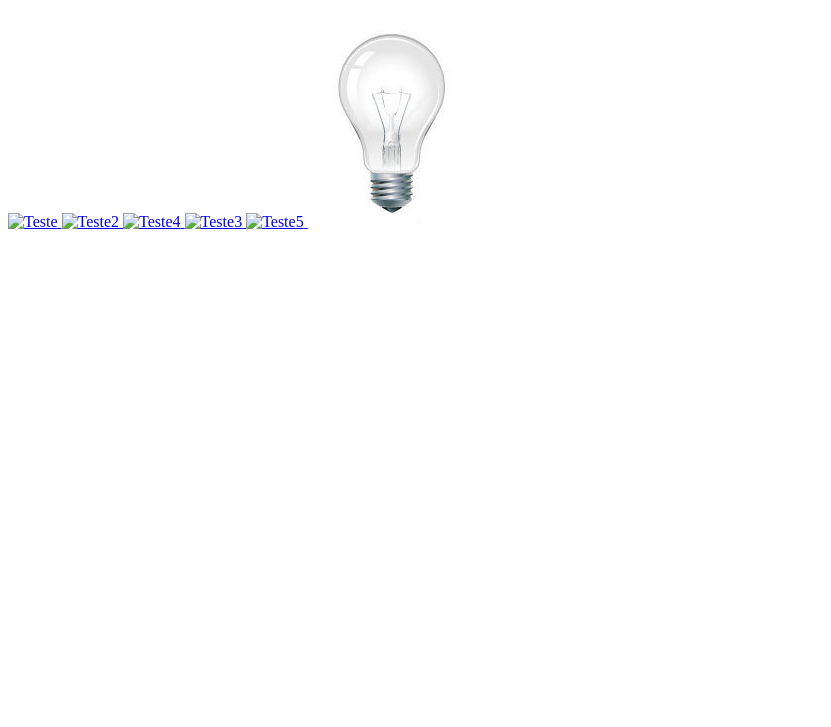
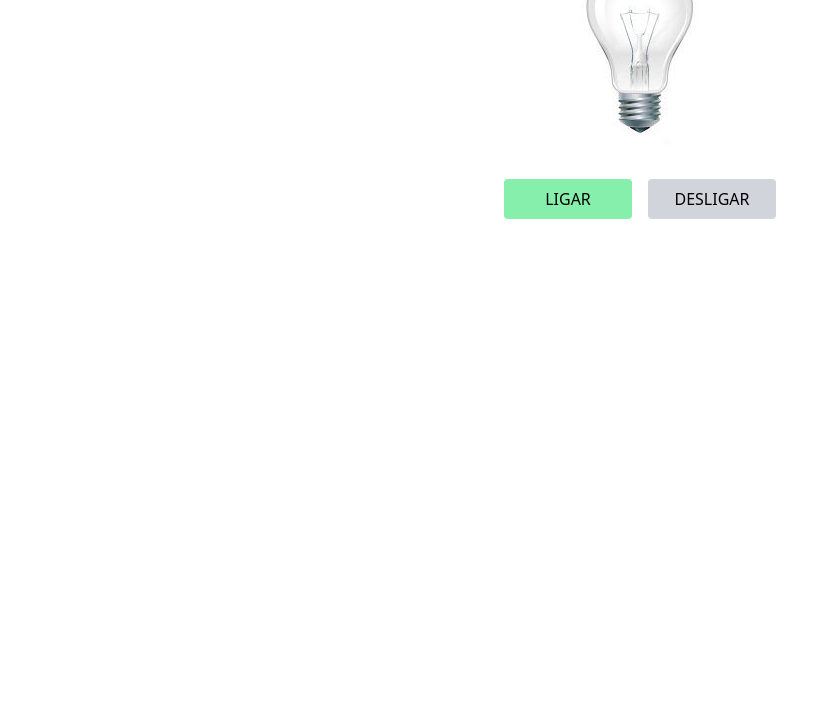
Before and after one commit to FelipeSFernandes/JS-Lampada, a website: page index.html in a window 1280 px wide. Shown: the part 73-800 px from the top of the page, without its empty margins (0-831 px from the left). Drawn offline with nearby package versions, Linux system fonts and the light colour scheme.

Commit message:
reajustando funções e imagens

```diff
--- a/index.html
+++ b/index.html
@@ -1,42 +1,45 @@
 <!DOCTYPE html>
 <html lang="en">
+
 <head>
 	<meta charset="UTF-8">
 	<meta name="viewport" content="width=device-width, initial-scale=1.0">
 	<title>Testando o JS 3</title>
+	<script src="https://cdn.tailwindcss.com"></script>
+	<link rel="stylesheet" href="./output.css">
+</head>
+
+<body class="h-full w-full flex justify-center items-center overflow-hidden">
+	<div class="flex flex-col items-center justify-center">
+		<div>
+			<img class="cursor-pointer" id="lampada" src="./_imagens/lampada-apagada.jpg" alt="">
+		</div>
+		<div class="w-[500px] h-[500px] mx-auto flex justify-center items-start mt-8">
+			<div class="flex items-center justify-center gap-4">
+				<button id="btnLigarLampada"
+					class="bg-green-300 w-32 py-2 rounded hover:bg-green-300/80 cursor-pointer">LIGAR</button>
+				<button id="btnDesligarLampada"
+					class="bg-gray-300 w-32 py-2 rounded hover:bg-gray-300/80 cursor-pointer">DESLIGAR</button>
+			</div>
+		</div>
+	</div>
 	<script>
+		const btnLigarLampada = document.querySelector("#btnLigarLampada");
+		const btnDesligarLampada = document.querySelector("#btnDesligarLampada");
+		const lampada = document.querySelector("#lampada");
 
-		var quebrada = false;
+		btnLigarLampada.addEventListener("click", function (event) {
+			lampada.src = "./_imagens/lampada-acesa.jpg"
+		})
 
-		function mudaLampada(tipo) {
+		btnDesligarLampada.addEventListener("click", function (event) {
+			lampada.src = "./_imagens/lampada-apagada.jpg"
+		})
 
-			if (!quebrada) {
-				document.getElementById("Luz").src="_imagens/" + tipo + ".jpg";
-				if (tipo == "lampada-quebrada") {
-					quebrada = true;
-				}
-			}
-		}
+		lampada.addEventListener("dblclick", function (event) {
+			lampada.src = "./_imagens/lampada-quebrada.jpg"
+		})
 	</script>
-</head>
-<body>
-	<h1>Acenda a Lampada</h1>
-	<a href="_imagens/lampada-apagada.jpg">
-		<img scr="_imagens/lampada-apagada.jpg" alt="Teste">
+</body>
 
-	<a href="/_imagens/lampada-apagada.jpg">
-		<img scr="/_imagens/lampada-apagada.jpg" alt="Teste2">
-
-	<a href="../_imagens/lampada-apagada.jpg">
-		<img scr="../_imagens/lampada-apagada.jpg" alt="Teste4">
-
-	<a href="..\_imagens/lampada-apagada.jpg">
-		<img scr="\_imagens/lampada-apagada.jpg" alt="Teste3">
-
-
-	<img scr="https://raw.githubusercontent.com/FelipeSFernandes/JS-Lampada/main/_imagens/lampada-acesa.jpg" alt="Teste5">
-
-	<!-- d -->
-	<img src="_imagens/lampada-apagada.jpg" id="Luz" onmousemove ="mudaLampada('Lampada-acesa')" onmouseout="mudaLampada('lampada-apagada')" onclick="mudaLampada('lampada-quebrada')" />
-</body>
 </html>
--- /dev/null
+++ b/input.css
@@ -0,0 +1,3 @@
+@tailwind base;
+@tailwind components;
+@tailwind utilities;
--- /dev/null
+++ b/tailwind.config.js
@@ -0,0 +1,8 @@
+/** @type {import('tailwindcss').Config} */
+module.exports = {
+    content: ['./index.html'],
+    theme: {
+        extend: {},
+    },
+    plugins: [],
+}
```
Also changed, not shown: package.json (added, +15 -0 lines), output.css (added), 2 other files.
